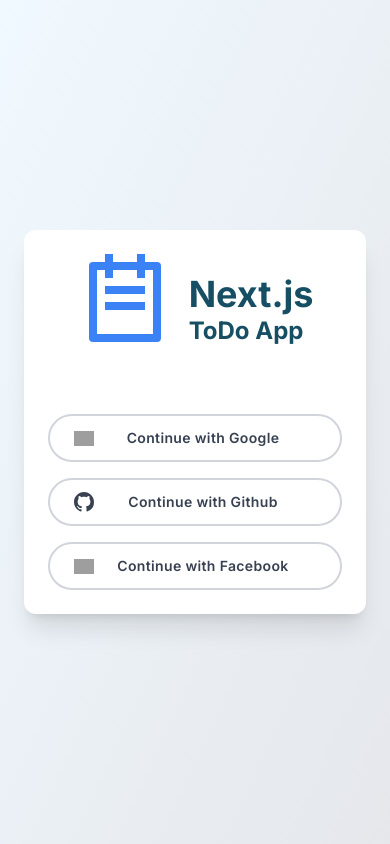
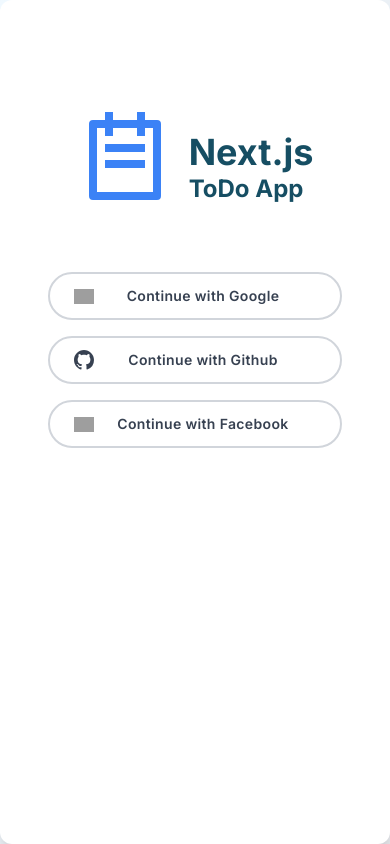
Before and after one commit to RohanSinghProgrammer/ToDo, a Next.js app: page /login in a window 390 px wide. Built offline with nearby package versions, Linux system fonts and the light colour scheme; no server answers; grey boxes are pictures that could not be loaded.

Commit message:
make login page responsive

```diff
--- a/src/app/login/page.tsx
+++ b/src/app/login/page.tsx
@@ -29,10 +29,10 @@ const Login = () => {
   return (
     // <!-- component -->
     <div className="relative bg-gradient-to-br from-sky-50 to-gray-200 h-screen grid place-items-center">
-      <div className="relative container m-auto px-6 text-gray-500 md:px-12 xl:px-40">
-        <div className="m-auto md:w-8/12 lg:w-6/12 xl:w-6/12">
-          <div className="rounded-xl bg-white shadow-xl">
-            <div className="p-6 sm:p-16">
+      <div className="relative container m-auto text-gray-500 md:px-12 xl:px-40 h-full md:h-fit grid place-items-center">
+        <div className="m-auto w-full md:w-8/12 lg:w-6/12 xl:w-6/12 h-full">
+          <div className="rounded-xl bg-white shadow-xl h-full pt-16 md:pt-0">
+            <div className="p-12">
               <div className="space-y-4 flex items-center justify-center space-x-4">
                 <RiTodoLine className="text-8xl text-blue-500" />
                 <h2 className="mb-8 text-2xl text-cyan-900 font-bold">
```
